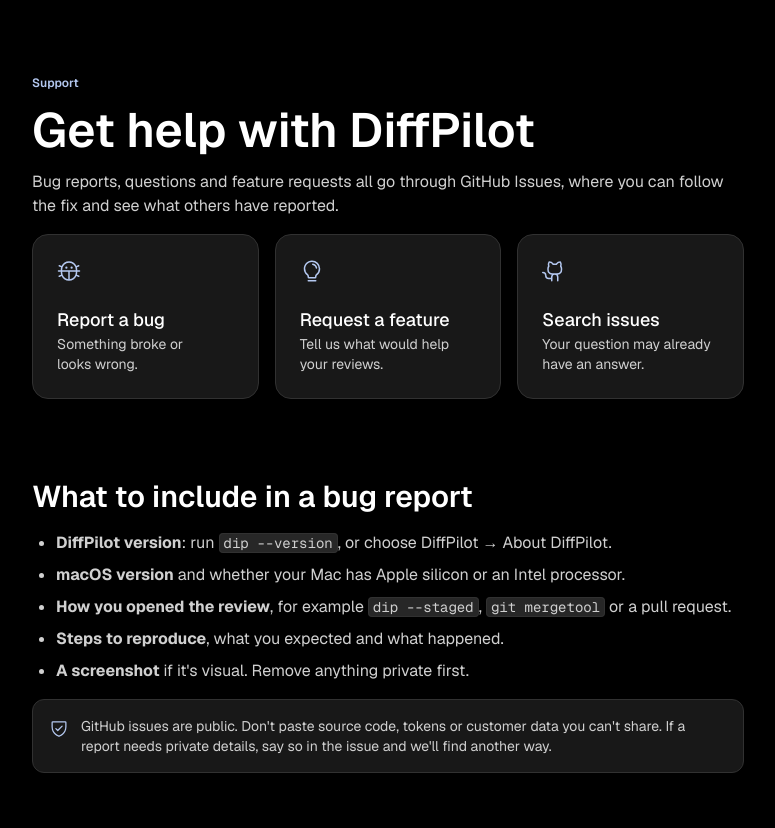
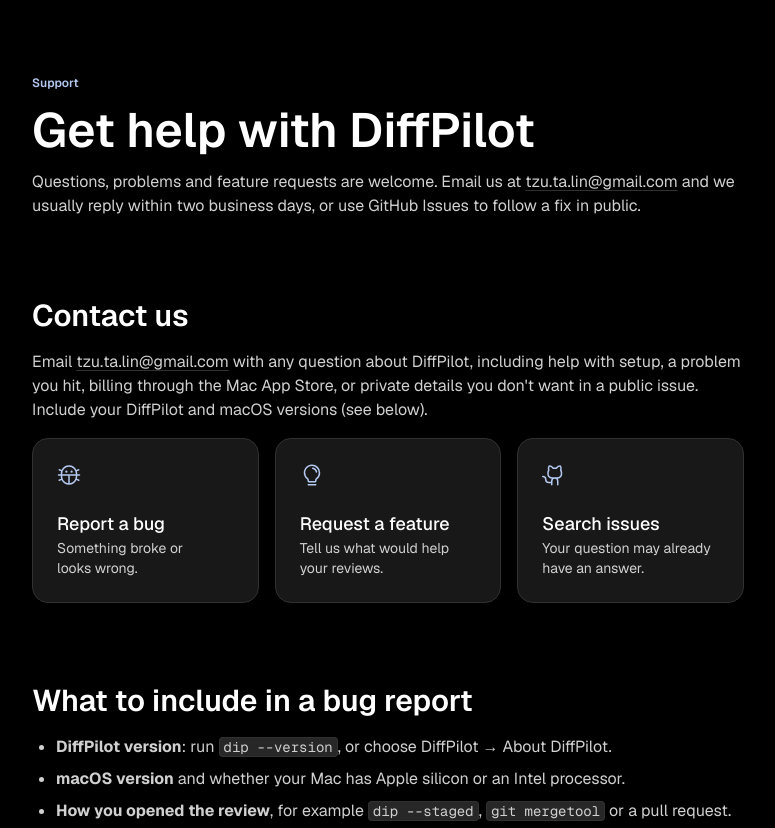
Before and after one commit to tzutalin/DiffPilot, a plain HTML site: page support.html in a window 1280 px wide. Shown: the part 74-902 px from the top of the page, without its empty margins (252-1027 px from the left). Drawn offline with Linux system fonts and the light colour scheme.

Commit message:
support: add a direct contact email (App Review 1.5)
Co-Authored-By: Claude Opus 5.5 <noreply@anthropic.com>

```diff
--- a/support.html
+++ b/support.html
@@ -39,8 +39,11 @@
     <header>
       <span class="caption-3" style="color:var(--accent)">Support</span>
       <h1 class="heading-2" style="margin-top:var(--s-100)">Get help with DiffPilot</h1>
-      <p class="body-3 muted" style="margin-top:var(--s-200)">Bug reports, questions and feature requests all go through GitHub Issues, where you can follow the fix and see what others have reported.</p>
+      <p class="body-3 muted" style="margin-top:var(--s-200)">Questions, problems and feature requests are welcome. Email us at <a href="mailto:tzu.ta.lin@gmail.com?subject=DiffPilot%20support">tzu.ta.lin@gmail.com</a> and we usually reply within two business days, or use GitHub Issues to follow a fix in public.</p>
     </header>
+
+    <h2 id="contact" class="heading-4">Contact us</h2>
+    <p>Email <a href="mailto:tzu.ta.lin@gmail.com?subject=DiffPilot%20support">tzu.ta.lin@gmail.com</a> with any question about DiffPilot, including help with setup, a problem you hit, billing through the Mac App Store, or private details you don't want in a public issue. Include your DiffPilot and macOS versions (see below).</p>
 
     <div class="grid" style="grid-template-columns:repeat(auto-fit,minmax(220px,1fr))">
       <a class="card link" href="https://github.com/tzutalin/DiffPilot/issues/new?template=bug_report.yml"><span class="i i-lg" style="--src:url(assets/icons/bug.svg)"></span><h2 class="title-2">Report a bug</h2><p class="body-6">Something broke or looks wrong.</p></a>
@@ -56,7 +59,7 @@
       <li><strong>Steps to reproduce</strong>, what you expected and what happened.</li>
       <li><strong>A screenshot</strong> if it's visual. Remove anything private first.</li>
     </ul>
-    <div class="note body-6"><span class="i" style="--src:url(assets/icons/shield-check.svg)"></span><p>GitHub issues are public. Don't paste source code, tokens or customer data you can't share. If a report needs private details, say so in the issue and we'll find another way.</p></div>
+    <div class="note body-6"><span class="i" style="--src:url(assets/icons/shield-check.svg)"></span><p>GitHub issues are public. Don't paste source code, tokens or customer data you can't share. If a report needs private details, email them to us instead.</p></div>
 
     <h2 id="security" class="heading-4">Security issues</h2>
     <p>Please don't open a public issue for a security problem. Use <a href="https://github.com/tzutalin/DiffPilot/security/advisories/new">private vulnerability reporting</a> on GitHub instead.</p>
```
